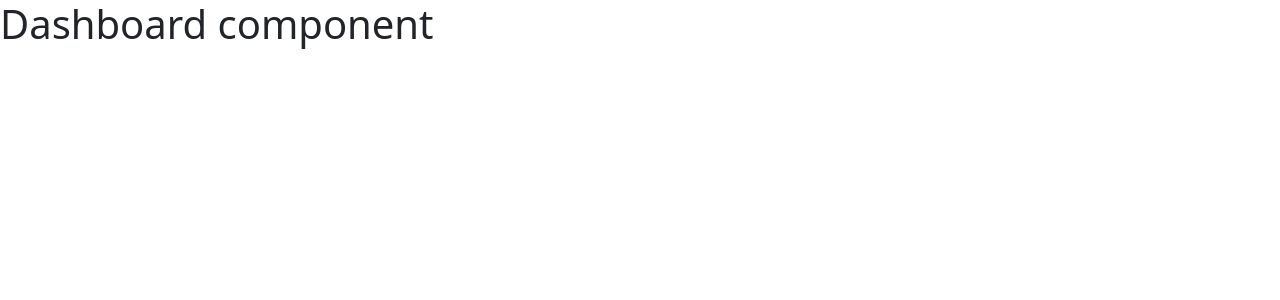
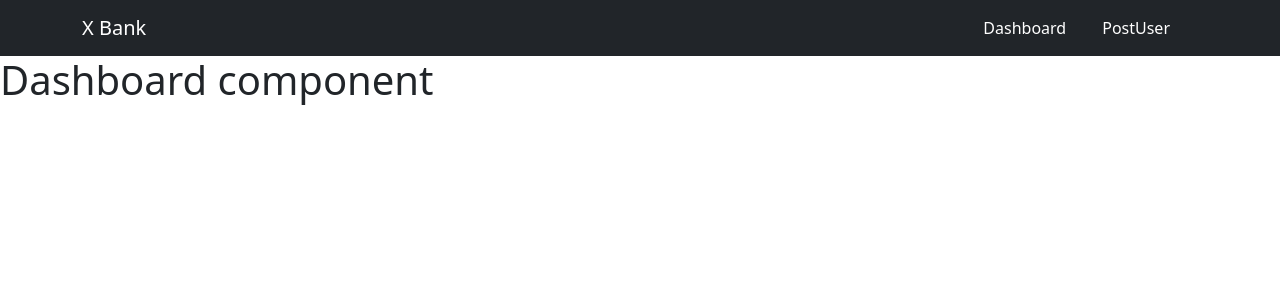
Before and after one commit to dlithepurushottam/bank-app, a React (Create React App) app: page / in a window 1280 px wide. Shown: the top 300 px of the page. Built offline with nearby package versions, Linux system fonts and the light colour scheme.

Commit message:
update dwith header.css file

```diff
--- a/public/index.html
+++ b/public/index.html
@@ -24,7 +24,7 @@
       work correctly both with client-side routing and a non-root public URL.
       Learn how to configure a non-root public URL by running `npm run build`.
     -->
-    <title>React App</title>
+    <title>X-bank App</title>
   </head>
   <body>
     <noscript>You need to enable JavaScript to run this app.</noscript>
--- a/src/App.js
+++ b/src/App.js
@@ -5,9 +5,11 @@ import {Route,Routes} from "react-router-dom";
 import PostUser from './components/postUser/postUser';
 import UpdateUser from './components/updateUser/updateUser';
 import NoMatch from './components/nomatch/noMatch';
+import Header from './components/header/header';
 function App() {
   return (
       <>
+      <Header></Header>
       <Routes>
           <Route path="/" element={<Dashboard></Dashboard>}></Route>
             <Route path="/user" element={<PostUser></PostUser>}></Route>
--- /dev/null
+++ b/src/components/header/header.css
@@ -0,0 +1,17 @@
+.navbar{
+    background-color: #343a40;
+}
+.navbar .navbar-brand{
+    color: #fff;
+}
+
+.navbar .nav-link{
+    color:#fff;
+    text-decoration: none;
+    margin-right:20px;
+}
+@media(max-width:576px){
+    .navbar .nav-link{
+        margin-right:0;
+    }
+}
--- a/src/components/header/header.js
+++ b/src/components/header/header.js
@@ -1,6 +1,20 @@
-const Header = ( ) =>{
+import {Navbar, Nav,Container} from "react-bootstrap";
+import { Link } from "react-router-dom";
+import "./header.css";
+
+const Header = () =>{
     return(
-        <h1>Header component</h1>
+        <>
+        <Navbar bg="dark" data-bs-theme="dark">
+        <Container>
+          <Navbar.Brand as={Link} to="/">X Bank</Navbar.Brand>
+          <Nav className="ml-auto">
+            <Nav.Link as={Link} to="/" className="nav-link">Dashboard</Nav.Link>
+            <Nav.Link as={Link} to="/user" className="nav-link">PostUser</Nav.Link>
+          </Nav>
+        </Container>
+      </Navbar>
+        </>
     );
 };
 
```
